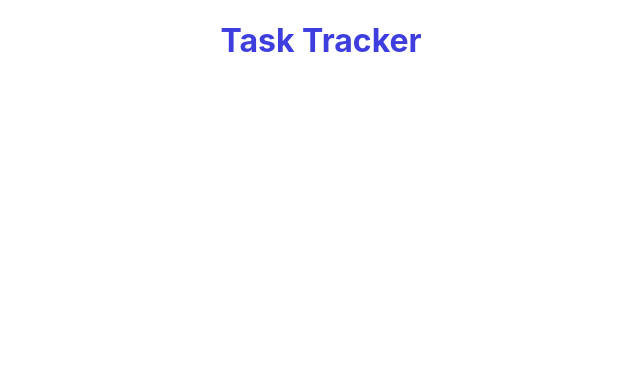
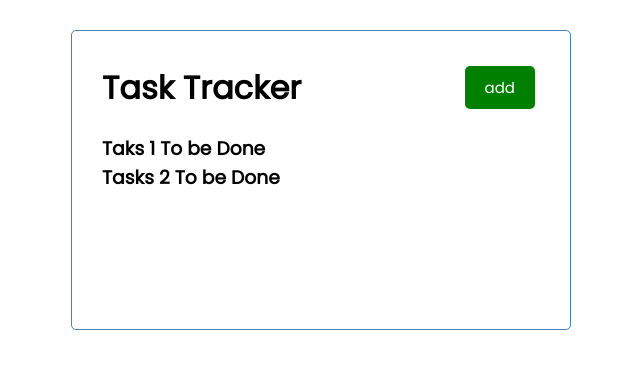
Before and after one commit to abedkiloo/task_tracker, a React (Create React App) app: page / in a window 1280 px wide. Shown: the top 368 px of the page, without its empty margins (319-959 px from the left). Built offline with nearby package versions, Linux system fonts and the light colour scheme.

Commit message:
loopng though data and using state

```diff
--- a/src/App.js
+++ b/src/App.js
@@ -1,11 +1,13 @@
 import logo from './logo.svg';
 import './App.css';
 import Header from './components/Header'
+import Tasks from './components/Tasks'
 
 function App() {
   return (
-    <div className="App">
+    <div className="container">
       <Header title="Task Tracker"/>
+      <Tasks />
     </div>
   );
 }
--- /dev/null
+++ b/src/components/Button.js
@@ -0,0 +1,23 @@
+import PropTypes from "prop-types";
+const Button = ({color,text,onClick}) => {
+    return (
+        <button
+        onClick={onClick}
+        style={{backgroundColor:color}}
+         className="btn" >
+            {text}
+        </button>
+    )
+
+}
+
+Button.defaultProps={
+    color: 'steelblue'
+}
+Button.prototype={
+    text:PropTypes.string.isRequired,
+    color:PropTypes.string,
+    color:PropTypes.func
+
+}
+export default Button
--- a/src/components/Header.js
+++ b/src/components/Header.js
@@ -1,13 +1,16 @@
 import React from 'react'
 import PropTypes from 'prop-types'
+import  Button  from "./Button";
 
-const Header = ({title})=>{
+const Header = ({title,text,onClick})=>{
+    onClick=(e)=>{
+        console.log("click")
+
+    }
     return (
-        <header>
-            <h1 style={{
-                color:"#3e3ede",
-
-            }}>{title}</h1>
+        <header className="header">
+            <h1 >{title}</h1>
+            <Button onClick={onClick} color='green' text="add">Add</Button>
         </header>
     )
 }
@@ -17,4 +20,8 @@
 Header.propTypes= {
     title: PropTypes.string.isRequired,
 }
+// const headingStyle={
+//     color:"#3e3ede",
+
+// }
 export default Header
--- /dev/null
+++ b/src/components/Tasks.js
@@ -0,0 +1,38 @@
+import { useState } from 'react'
+
+const Tasks = () => {
+    const [tasks, setTasks]= useState([
+        {
+            id:1,
+            text:"Taks 1 To be Done",
+            day: "5th Feb 2021",
+            reminder: true
+        },
+        {
+            id:2,
+            text:"Tasks 2 To be Done",
+            day: "7th Feb 2021",
+            reminder: true
+        }
+    ])
+    return(
+        <>
+        {
+            tasks.map((task) => {
+            return <h3 key={task.id}>{task.text}</h3>
+        })
+        }
+        </>
+    )
+}
+
+export default Tasks
+
+// setTasks = () => {
+//     return [...  {
+//         id:2,
+//         text:"Tasks 2 To be Done",
+//         day: "7th Feb 2021",
+//         reminder: true
+//     }]
+// }
--- a/src/index.css
+++ b/src/index.css
@@ -1,13 +1,112 @@
-body {
+@import url('https://fonts.googleapis.com/css2?family=Poppins:wght@300;400&display=swap');
+
+* {
+  box-sizing: border-box;
   margin: 0;
-  font-family: -apple-system, BlinkMacSystemFont, 'Segoe UI', 'Roboto', 'Oxygen',
-    'Ubuntu', 'Cantarell', 'Fira Sans', 'Droid Sans', 'Helvetica Neue',
-    sans-serif;
-  -webkit-font-smoothing: antialiased;
-  -moz-osx-font-smoothing: grayscale;
+  padding: 0;
 }
 
-code {
-  font-family: source-code-pro, Menlo, Monaco, Consolas, 'Courier New',
-    monospace;
+body {
+  font-family: 'Poppins', sans-serif;
 }
+
+.container {
+  max-width: 500px;
+  margin: 30px auto;
+  overflow: auto;
+  min-height: 300px;
+  border: 1px solid steelblue;
+  padding: 30px;
+  border-radius: 5px;
+}
+
+.header {
+  display: flex;
+  justify-content: space-between;
+  align-items: center;
+  margin-bottom: 20px;
+}
+
+.btn {
+  display: inline-block;
+  background: #000;
+  color: #fff;
+  border: none;
+  padding: 10px 20px;
+  margin: 5px;
+  border-radius: 5px;
+  cursor: pointer;
+  text-decoration: none;
+  font-size: 15px;
+  font-family: inherit;
+}
+
+.btn:focus {
+  outline: none;
+}
+
+.btn:active {
+  transform: scale(0.98);
+}
+
+.btn-block {
+  display: block;
+  width: 100%;
+}
+
+.task {
+  background: #f4f4f4;
+  margin: 5px;
+  padding: 10px 20px;
+  cursor: pointer;
+}
+
+.task.reminder {
+  border-left: 5px solid green;
+}
+
+.task h3 {
+  display: flex;
+  align-items: center;
+  justify-content: space-between;
+}
+
+.add-form {
+  margin-bottom: 40px;
+}
+
+.form-control {
+  margin: 20px 0;
+}
+
+.form-control label {
+  display: block;
+}
+
+.form-control input {
+  width: 100%;
+  height: 40px;
+  margin: 5px;
+  padding: 3px 7px;
+  font-size: 17px;
+}
+
+.form-control-check {
+  display: flex;
+  align-items: center;
+  justify-content: space-between;
+}
+
+.form-control-check label {
+  flex: 1;
+}
+
+.form-control-check input {
+  flex: 2;
+  height: 20px;
+}
+
+footer {
+  margin-top: 30px;
+  text-align: center;
+}
```
Also changed, not shown: 1 other file (tests, documents, lock files or other folders).
